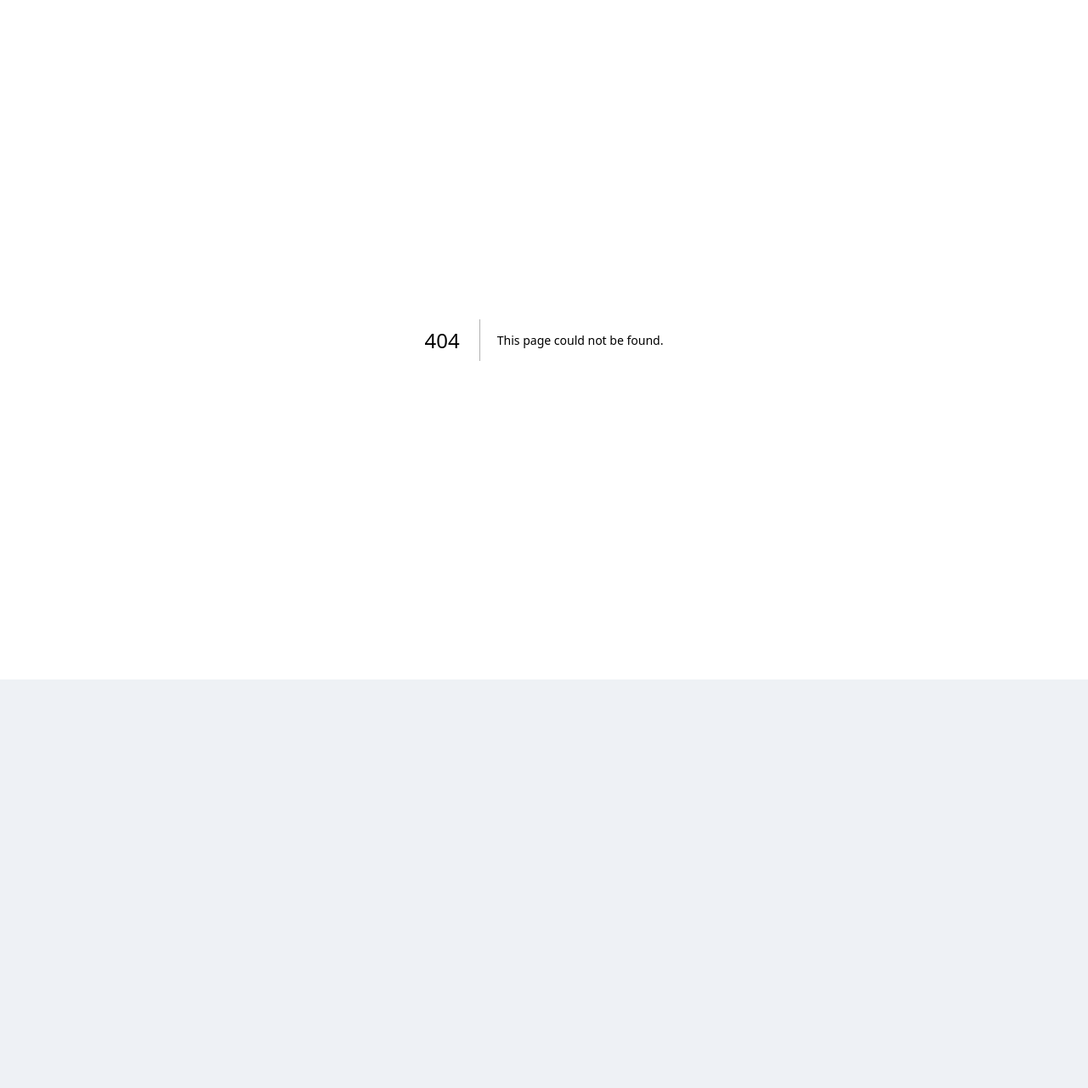
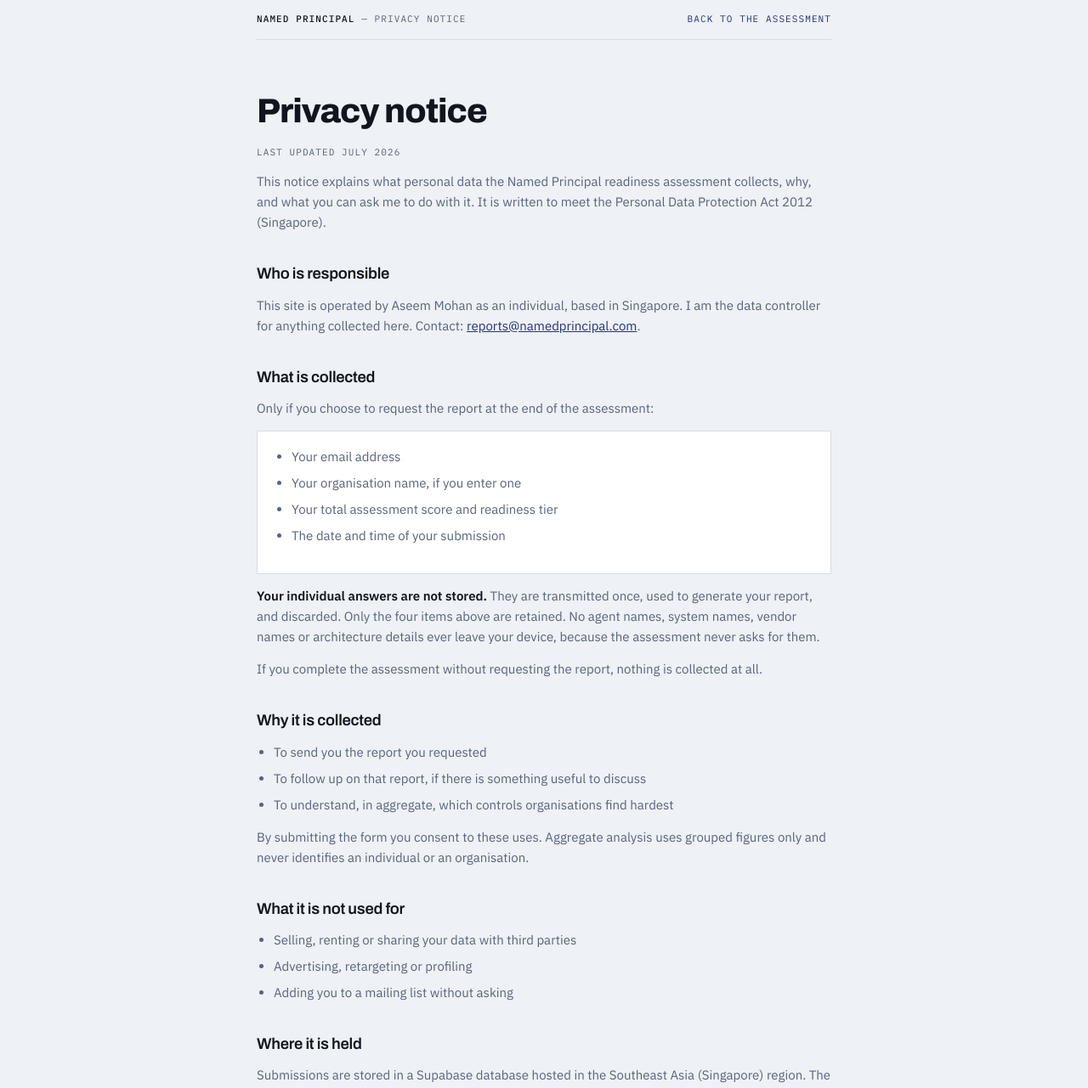
Before and after one commit to Aseemmohan/named-principal, a Next.js app: page /Privacy in a window 1280 px wide. Before the commit this address had no page. Shown: the top 1281 px of the page at 85% size. Before the commit the page ends 800 px from the top, so only its background shows below. Built offline with nearby package versions, Linux system fonts and the light colour scheme.

Commit message:
Rename to Named Principal

```diff
--- /dev/null
+++ b/app/Privacy/page.jsx
@@ -0,0 +1,181 @@
+"use client";
+
+import React from "react";
+
+/**
+ * Privacy notice — Named Principal
+ * © 2026 Aseem Mohan. All rights reserved.
+ *
+ * INSTALL AT: app/privacy/page.jsx
+ */
+
+const CONTACT_EMAIL = "reports@namedprincipal.com";
+const RETENTION_MONTHS = 24;
+const UPDATED = "July 2026";
+
+const CSS = `
+@import url('https://fonts.googleapis.com/css2?family=Archivo:wght@600;800&family=IBM+Plex+Mono:wght@400;500&family=IBM+Plex+Sans:wght@400;500;600&display=swap');
+
+.pv {
+  --ink: #11151E;
+  --slate: #59637A;
+  --mute: #8B94A6;
+  --paper: #EEF1F5;
+  --surface: #FFFFFF;
+  --rule: #D6DBE4;
+  --indigo: #26307A;
+  background: var(--paper);
+  color: var(--ink);
+  font-family: 'IBM Plex Sans', system-ui, sans-serif;
+  font-size: 15px;
+  line-height: 1.6;
+  min-height: 100vh;
+}
+.pv *, .pv *::before, .pv *::after { box-sizing: border-box; }
+.pv-shell { max-width: 720px; margin: 0 auto; padding: 0 22px 80px; }
+.pv-bar {
+  display: flex; align-items: center; justify-content: space-between; gap: 14px;
+  padding: 14px 0; border-bottom: 1px solid var(--rule);
+  font-family: 'IBM Plex Mono', monospace; font-size: 11px;
+  letter-spacing: 0.1em; text-transform: uppercase; color: var(--slate);
+}
+.pv-bar b { color: var(--ink); font-weight: 500; }
+.pv-bar a { color: var(--indigo); text-decoration: none; }
+.pv-bar a:hover { text-decoration: underline; }
+.pv h1 {
+  font-family: 'Archivo', sans-serif; font-size: clamp(1.8rem, 4.5vw, 2.5rem);
+  font-weight: 800; letter-spacing: -0.025em; margin: 52px 0 8px;
+}
+.pv-sub { font-family: 'IBM Plex Mono', monospace; font-size: 11px; letter-spacing: 0.1em; text-transform: uppercase; color: var(--mute); margin-bottom: 34px; }
+.pv h2 {
+  font-family: 'Archivo', sans-serif; font-size: 1.15rem; font-weight: 600;
+  margin: 34px 0 10px; letter-spacing: -0.015em;
+}
+.pv p { margin: 0 0 14px; color: var(--slate); }
+.pv p strong { color: var(--ink); font-weight: 600; }
+.pv ul { margin: 0 0 14px; padding-left: 20px; color: var(--slate); }
+.pv li { margin-bottom: 7px; }
+.pv a { color: var(--indigo); }
+.pv-box { background: var(--surface); border: 1px solid var(--rule); padding: 18px 20px; margin: 0 0 14px; }
+.pv-box p:last-child { margin-bottom: 0; }
+.pv-foot { margin-top: 46px; padding-top: 20px; border-top: 1px solid var(--rule); font-size: 0.82rem; color: var(--mute); }
+`;
+
+export default function PrivacyNotice() {
+  return (
+    <div className="pv">
+      <style>{CSS}</style>
+      <div className="pv-shell">
+        <div className="pv-bar">
+          <span><b>Named Principal</b> — Privacy notice</span>
+          <a href="/">Back to the assessment</a>
+        </div>
+
+        <h1>Privacy notice</h1>
+        <p className="pv-sub">Last updated {UPDATED}</p>
+
+        <p>
+          This notice explains what personal data the Named Principal readiness assessment
+          collects, why, and what you can ask me to do with it. It is written to meet the
+          Personal Data Protection Act 2012 (Singapore).
+        </p>
+
+        <h2>Who is responsible</h2>
+        <p>
+          This site is operated by Aseem Mohan as an individual, based in Singapore. I am the
+          data controller for anything collected here. Contact:{" "}
+          <a href={`mailto:${CONTACT_EMAIL}`}>{CONTACT_EMAIL}</a>.
+        </p>
+
+        <h2>What is collected</h2>
+        <p>Only if you choose to request the report at the end of the assessment:</p>
+        <div className="pv-box">
+          <ul>
+            <li>Your email address</li>
+            <li>Your organisation name, if you enter one</li>
+            <li>Your total assessment score and readiness tier</li>
+            <li>The date and time of your submission</li>
+          </ul>
+        </div>
+        <p>
+          <strong>Your individual answers are not stored.</strong> They are transmitted once, used
+          to generate your report, and discarded. Only the four items above are retained. No agent
+          names, system names, vendor names or architecture details ever leave your device, because
+          the assessment never asks for them.
+        </p>
+        <p>
+          If you complete the assessment without requesting the report, nothing is collected at all.
+        </p>
+
+        <h2>Why it is collected</h2>
+        <ul>
+          <li>To send you the report you requested</li>
+          <li>To follow up on that report, if there is something useful to discuss</li>
+          <li>To understand, in aggregate, which controls organisations find hardest</li>
+        </ul>
+        <p>
+          By submitting the form you consent to these uses. Aggregate analysis uses grouped figures
+          only and never identifies an individual or an organisation.
+        </p>
+
+        <h2>What it is not used for</h2>
+        <ul>
+          <li>Selling, renting or sharing your data with third parties</li>
+          <li>Advertising, retargeting or profiling</li>
+          <li>Adding you to a mailing list without asking</li>
+        </ul>
+
+        <h2>Where it is held</h2>
+        <p>
+          Submissions are stored in a Supabase database hosted in the Southeast Asia (Singapore)
+          region. The site is served by Vercel, which operates a global content network, so page
+          requests may be handled outside Singapore. Report emails are delivered by Resend, which
+          processes the message in transit.
+        </p>
+
+        <h2>How long it is kept</h2>
+        <p>
+          {RETENTION_MONTHS} months from the date of submission, after which it is deleted. If you
+          ask for deletion sooner, it is deleted sooner.
+        </p>
+
+        <h2>Your rights</h2>
+        <p>Under the PDPA you may ask me to:</p>
+        <ul>
+          <li>Tell you what data I hold about you and how it has been used</li>
+          <li>Correct anything inaccurate</li>
+          <li>Delete your data</li>
+          <li>Withdraw your consent, which stops any further contact</li>
+        </ul>
+        <p>
+          Email <a href={`mailto:${CONTACT_EMAIL}`}>{CONTACT_EMAIL}</a> and I will respond within 30
+          days. There is no charge and you do not need to give a reason.
+        </p>
+
+        <h2>Cookies and tracking</h2>
+        <p>
+          This site sets no cookies, runs no analytics, and uses no tracking pixels or third-party
+          advertising scripts. Links in report emails are not click-tracked. There is nothing to opt
+          out of.
+        </p>
+
+        <h2>Security</h2>
+        <p>
+          Data is transmitted over HTTPS and written through a server-side endpoint. The database
+          has row-level security enabled with no public access policies, so records cannot be read
+          from a browser. No payment information is collected at any point.
+        </p>
+
+        <h2>Changes</h2>
+        <p>
+          If this notice changes materially, the date at the top changes with it. Substantive
+          changes affecting how existing data is used will be notified to anyone affected.
+        </p>
+
+        <div className="pv-foot">
+          <p>© 2026 Aseem Mohan. All rights reserved.</p>
+        </div>
+      </div>
+    </div>
+  );
+}
```
